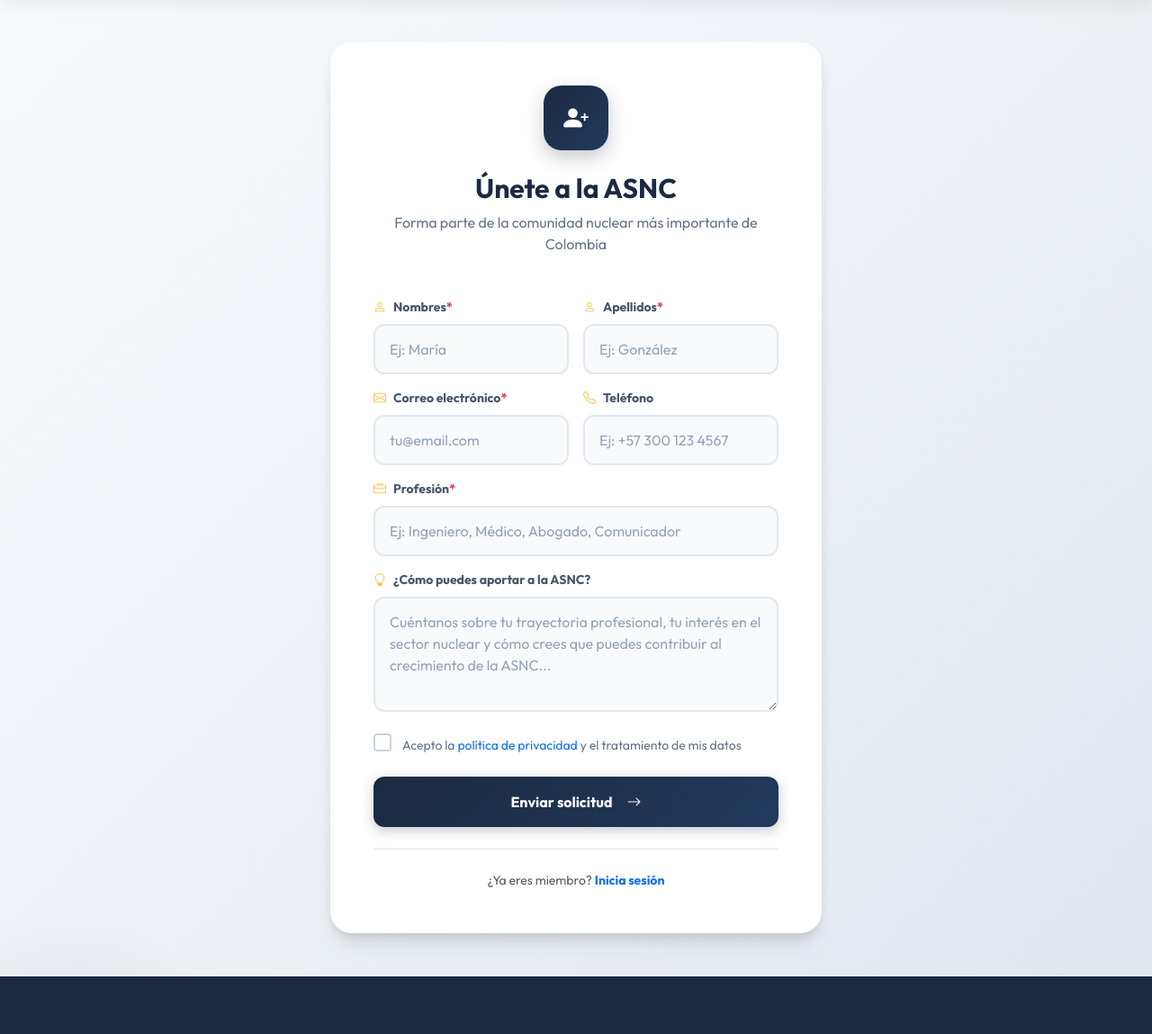
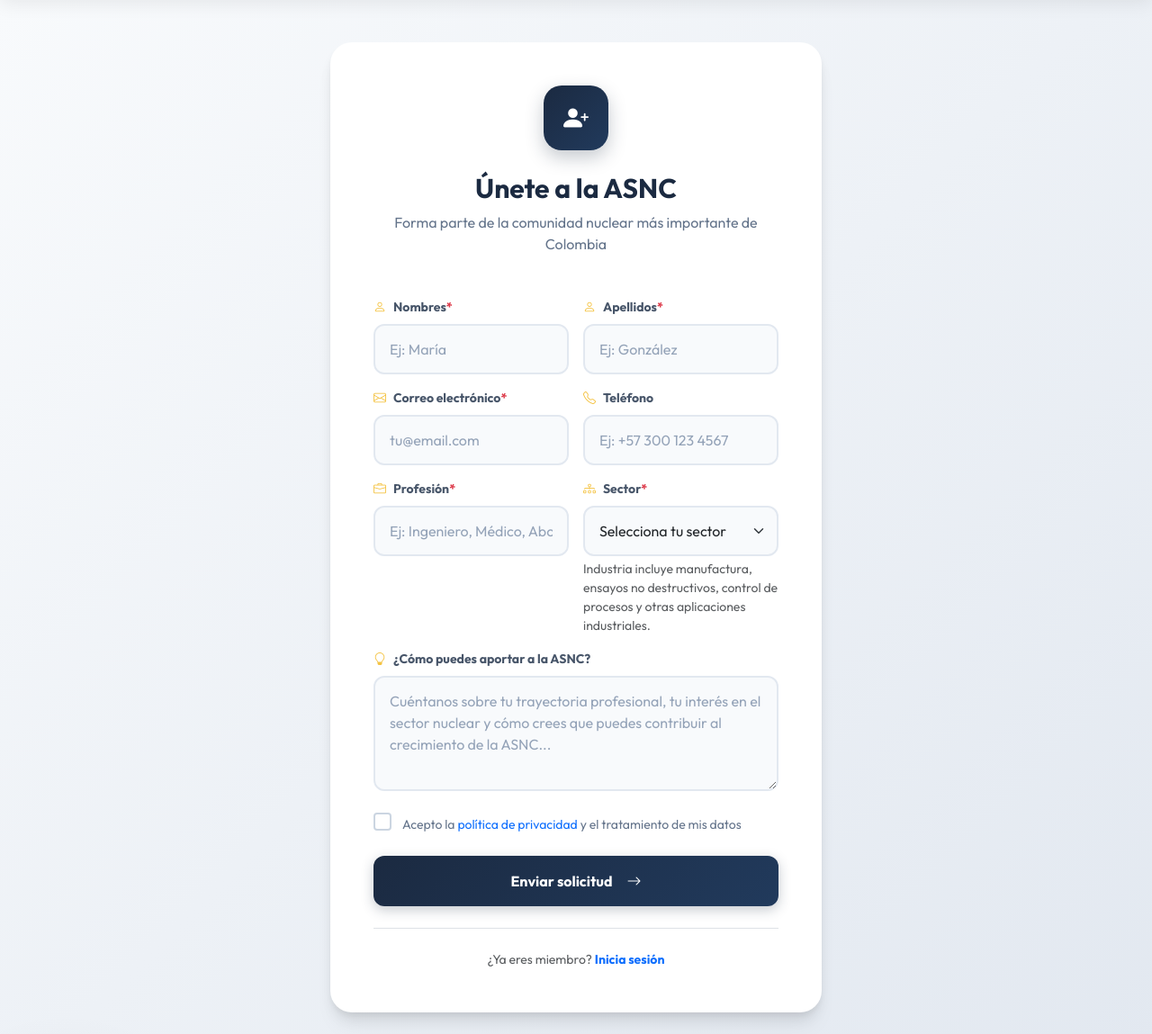
Before and after one commit to Santiago-caicedo/ASNC_WEB, a Django app: page /solicitud/ in a window 1280 px wide. Shown: the part 141-1290 px from the top of the page at 90% size. Run offline with Django 5.2, Linux system fonts and the light colour scheme.

Commit message:
agregados campos en formulario de sector

```diff
--- a/admissions/forms.py
+++ b/admissions/forms.py
@@ -46,9 +46,12 @@ class MembershipApplicationForm(forms.ModelForm):
     class Meta:
         model = MembershipApplication
         fields = [
-            'first_name', 'last_name', 'email', 'phone', 'profession', 'contribution_statement'
+            'first_name', 'last_name', 'email', 'phone', 'profession', 'sector', 'contribution_statement'
         ]
         widgets = {
+            'sector': forms.Select(attrs={
+                'class': 'form-select form-select-lg'
+            }),
             'first_name': forms.TextInput(attrs={
                 'placeholder': 'Ej: María',
                 'class': 'form-control form-control-lg'
@@ -78,6 +81,14 @@ class MembershipApplicationForm(forms.ModelForm):
         labels = {
             'contribution_statement': '¿Cómo puedes aportar a la ASNC?'
         }
+
+    def __init__(self, *args, **kwargs):
+        super().__init__(*args, **kwargs)
+        # Sector es obligatorio en el formulario público, con opción placeholder.
+        self.fields['sector'].required = True
+        self.fields['sector'].choices = (
+            [('', 'Selecciona tu sector')] + list(MembershipApplication.Sector.choices)
+        )
 
     def clean_website(self):
         """Honeypot: if filled, it's a bot."""
--- a/admissions/models.py
+++ b/admissions/models.py
@@ -10,6 +10,17 @@ class MembershipApplication(models.Model):
         REJECTED = 'REJECTED', _('Rechazado')
         COMPLETED = 'COMPLETED', _('Vinculado (Usuario Creado)')
 
+    class Sector(models.TextChoices):
+        MINING = 'MINING', _('Sector Minero')
+        OIL_GAS = 'OIL_GAS', _('Oil and Gas')
+        ENERGY = 'ENERGY', _('Sector Energético')
+        INDUSTRY = 'INDUSTRY', _('Industria')
+        AGRO = 'AGRO', _('Agroindustria / Alimentos')
+        HEALTH = 'HEALTH', _('Sector Salud')
+        ACADEMIA = 'ACADEMIA', _('Academia')
+        REGULATORY = 'REGULATORY', _('Sector Regulatorio')
+        OTHER = 'OTHER', _('Otros')
+
     # Identificación única de la solicitud (para URLs seguras más adelante)
     uuid = models.UUIDField(default=uuid.uuid4, editable=False, unique=True)
 
@@ -21,6 +32,16 @@ class MembershipApplication(models.Model):
 
     # Perfil Profesional
     profession = models.CharField(_('Profesión / Título'), max_length=100)
+    sector = models.CharField(
+        _('Sector'),
+        max_length=20,
+        choices=Sector.choices,
+        blank=True,
+        help_text=_(
+            'Industria incluye manufactura, ensayos no destructivos, control de '
+            'procesos y otras aplicaciones industriales.'
+        ),
+    )
     current_job = models.CharField(_('Cargo Actual'), max_length=100, blank=True)
     institution = models.CharField(_('Empresa / Institución'), max_length=100, blank=True)
     linkedin_url = models.URLField(_('LinkedIn / Perfil Profesional'), blank=True)
--- a/admissions/templates/admissions/application_form.html
+++ b/admissions/templates/admissions/application_form.html
@@ -88,13 +88,27 @@
                             </div>
 
                             <!-- Profesión -->
-                            <div class="col-12">
+                            <div class="col-sm-6">
                                 <label class="form-label">
                                     <i class="bi bi-briefcase me-2"></i>Profesión <span class="text-danger">*</span>
                                 </label>
                                 {{ form.profession }}
                                 {% if form.profession.errors %}
                                     <div class="invalid-feedback d-block">{{ form.profession.errors.0 }}</div>
+                                {% endif %}
+                            </div>
+
+                            <!-- Sector -->
+                            <div class="col-sm-6">
+                                <label class="form-label">
+                                    <i class="bi bi-diagram-3 me-2"></i>Sector <span class="text-danger">*</span>
+                                </label>
+                                {{ form.sector }}
+                                {% if form.sector.help_text %}
+                                    <div class="form-text small text-muted mt-1">{{ form.sector.help_text }}</div>
+                                {% endif %}
+                                {% if form.sector.errors %}
+                                    <div class="invalid-feedback d-block">{{ form.sector.errors.0 }}</div>
                                 {% endif %}
                             </div>
 
@@ -246,6 +260,21 @@
         background-color: white;
     }
 
+    .application-form .form-select {
+        border: 2px solid #e2e8f0;
+        border-radius: 12px;
+        padding: 0.875rem 1rem;
+        font-size: 1rem;
+        transition: all 0.2s ease;
+        background-color: #f8fafc;
+    }
+
+    .application-form .form-select:focus {
+        border-color: var(--asnc-blue);
+        box-shadow: 0 0 0 4px rgba(33, 58, 92, 0.1);
+        background-color: white;
+    }
+
     .application-form .form-control::placeholder {
         color: #94a3b8;
     }
--- a/admissions/views.py
+++ b/admissions/views.py
@@ -345,6 +345,7 @@ class ApplicationListView(AdminRequiredMixin, LoginRequiredMixin, ListView):
     template_name = 'dashboard/application_list.html'
     context_object_name = 'applications'
     ordering = ['-created_at']
+    paginate_by = 15
 
     def get_context_data(self, **kwargs):
         context = super().get_context_data(**kwargs)
@@ -467,6 +468,11 @@ def update_application_admin(request, pk):
     if request.method == 'POST':
         application.contactado = request.POST.get('contactado') == 'true'
         application.admin_notes = request.POST.get('admin_notes', '').strip()
+
+        sector = request.POST.get('sector', '')
+        valid_sectors = {choice[0] for choice in MembershipApplication.Sector.choices}
+        application.sector = sector if sector in valid_sectors else ''
+
         application.save()
         messages.success(request, 'Información interna actualizada correctamente.')
 
```
Also changed, not shown: dashboard/templates/dashboard/application_detail.html (+14 -0 lines), dashboard/templates/dashboard/application_list.html (+45 -10 lines), admissions/migrations/0005_membershipapplication_sector.py (added), admissions/migrations/0006_alter_membershipapplication_sector.py (added), admissions/migrations/0007_alter_membershipapplication_sector.py (added).
